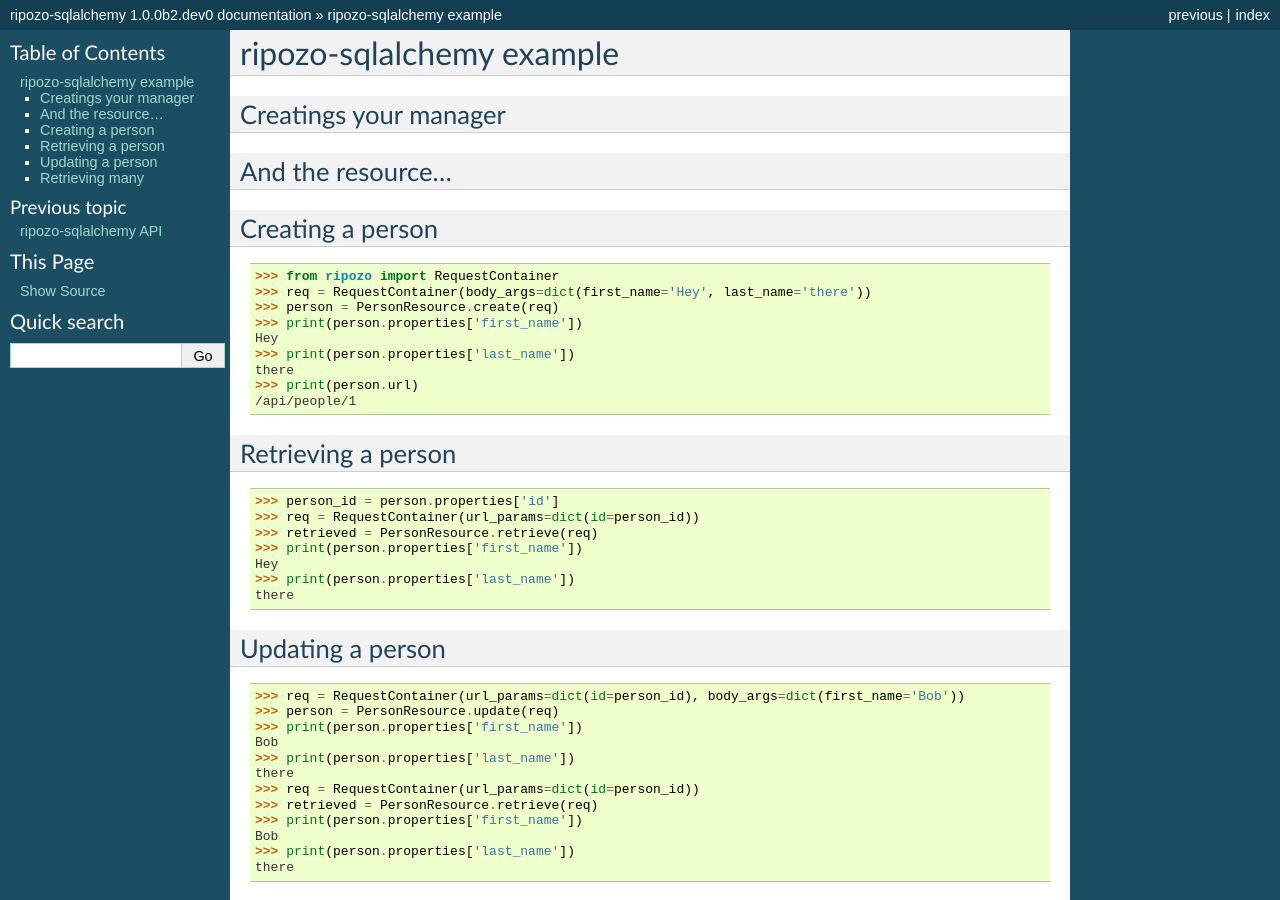
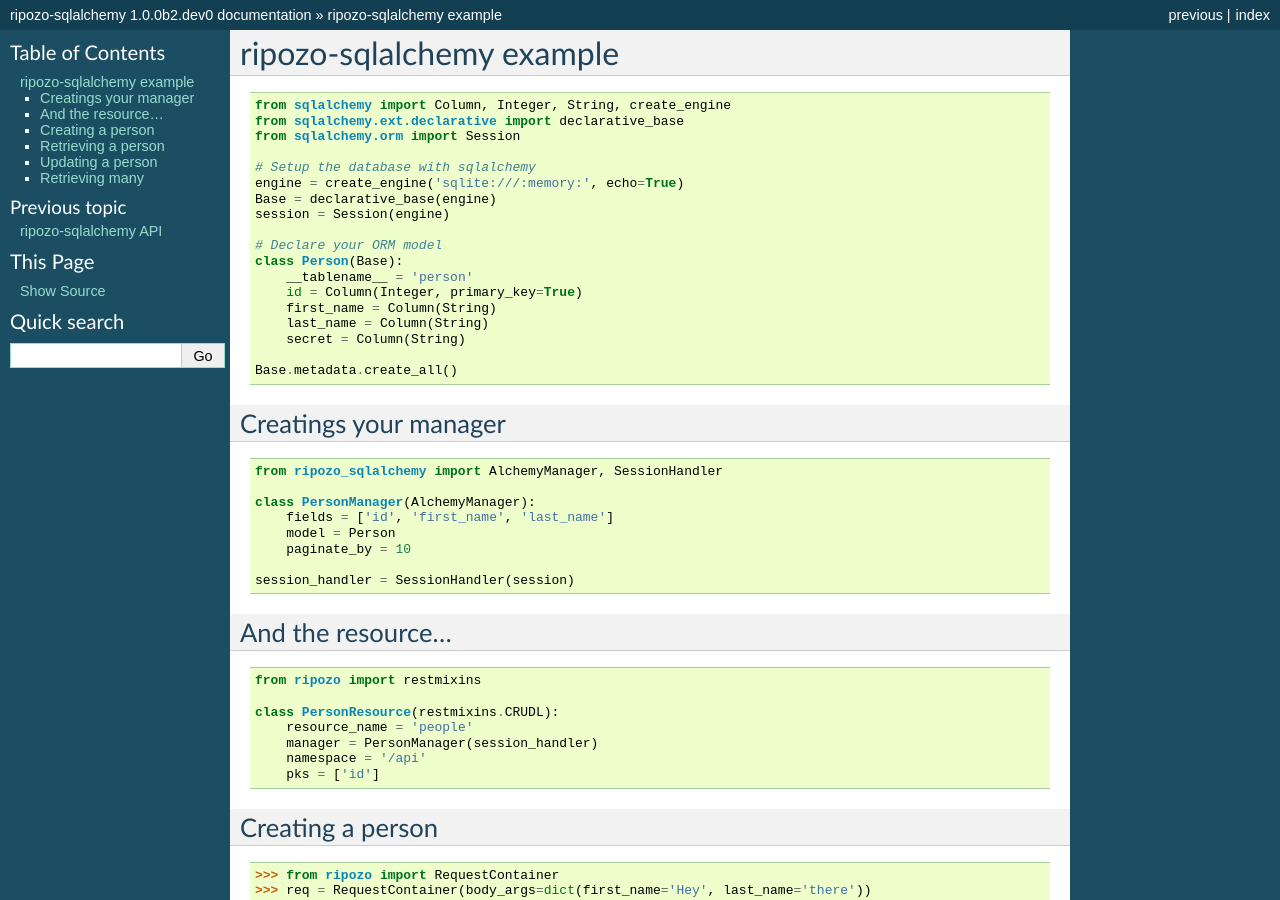
Before and after one commit to vertical-knowledge/ripozo-sqlalchemy, a Sphinx documentation site: the page built from docs/source/examples/basic_example.rst, in a window 1280 px wide and 900 px high. Built offline with Sphinx 7.4.7, drawn with Linux system fonts in a browser that asks for light colours; part of the change alters nothing that is shown.

```diff
--- a/docs/source/API.rst
+++ b/docs/source/API.rst
@@ -1,22 +1,22 @@
 ripozo-sqlalchemy API
 =====================
 
-.. automodule:: ripozo_sqlalchemy.alcehmymanager
-    :members:
-    :undoc-members:
-    :show-inheritance:
+.. automodule:: ripozo_sqlalchemy.alchemymanager
+   :members:
+   :undoc-members:
+   :show-inheritance:
 
 .. autoclass:: ripozo_sqlalchemy.session_handlers.ScopedSessionHandler
-    :members:
-    :undoc-members:
-    :show-inheritance:
+   :members:
+   :undoc-members:
+   :show-inheritance:
 
 .. autoclass:: ripozo_sqlalchemy.session_handlers.SessionHandler
-    :members:
-    :undoc-members:
-    :show-inheritance:
+   :members:
+   :undoc-members:
+   :show-inheritance:
 
 .. automodule:: ripozo_sqlalchemy.easy_resource
-    :members:
-    :undoc-members:
-    :show-inheritance:
+   :members:
+   :undoc-members:
+   :show-inheritance:
--- a/docs/source/examples/basic_example.rst
+++ b/docs/source/examples/basic_example.rst
@@ -7,7 +7,7 @@ ripozo-sqlalchemy example
     import logging
     logging.disable(logging.ERROR)
 
-.. testsetup:: basic
+.. testcode:: basic
 
     from sqlalchemy import Column, Integer, String, create_engine
     from sqlalchemy.ext.declarative import declarative_base
@@ -31,7 +31,7 @@ ripozo-sqlalchemy example
 Creatings your manager
 ^^^^^^^^^^^^^^^^^^^^^^
 
-.. testsetup:: basic
+.. testcode:: basic
 
     from ripozo_sqlalchemy import AlchemyManager, SessionHandler
 
@@ -46,7 +46,7 @@ Creatings your manager
 And the resource...
 ^^^^^^^^^^^^^^^^^^^
 
-.. testsetup:: basic
+.. testcode:: basic
 
     from ripozo import restmixins
 
```
Also changed, not shown: 1 other file.
